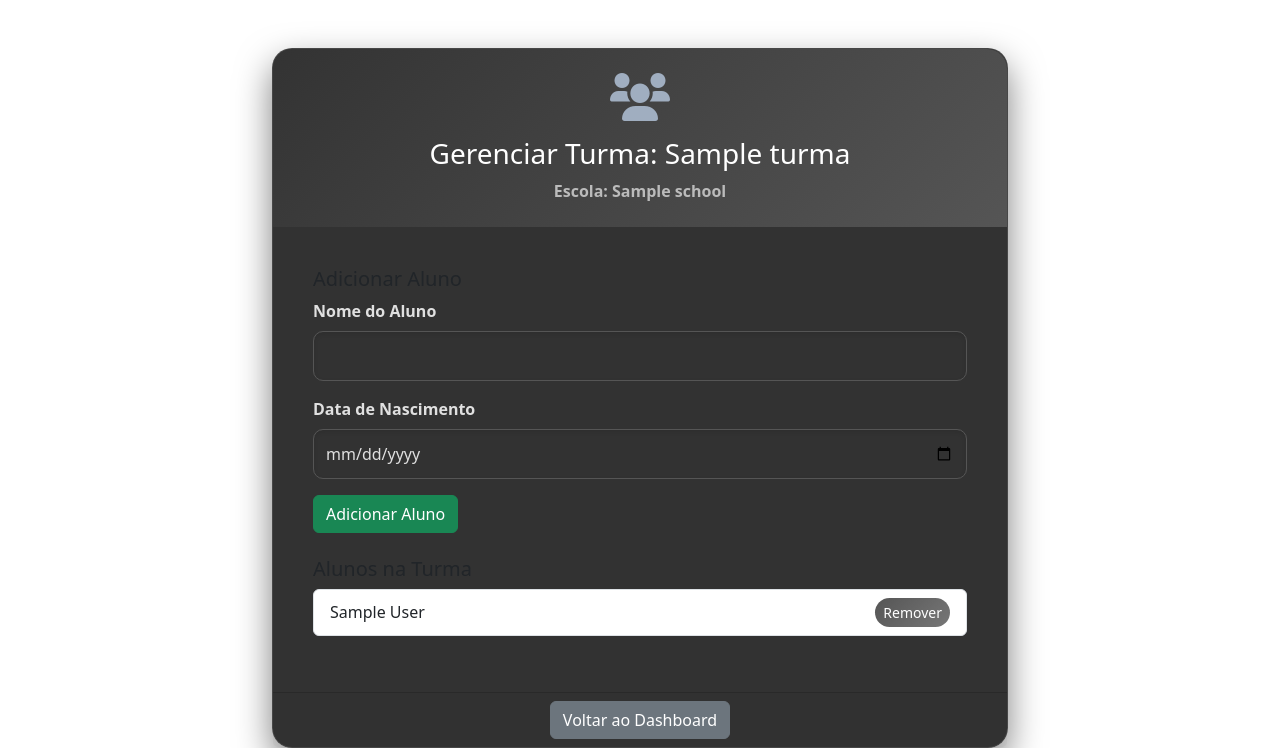
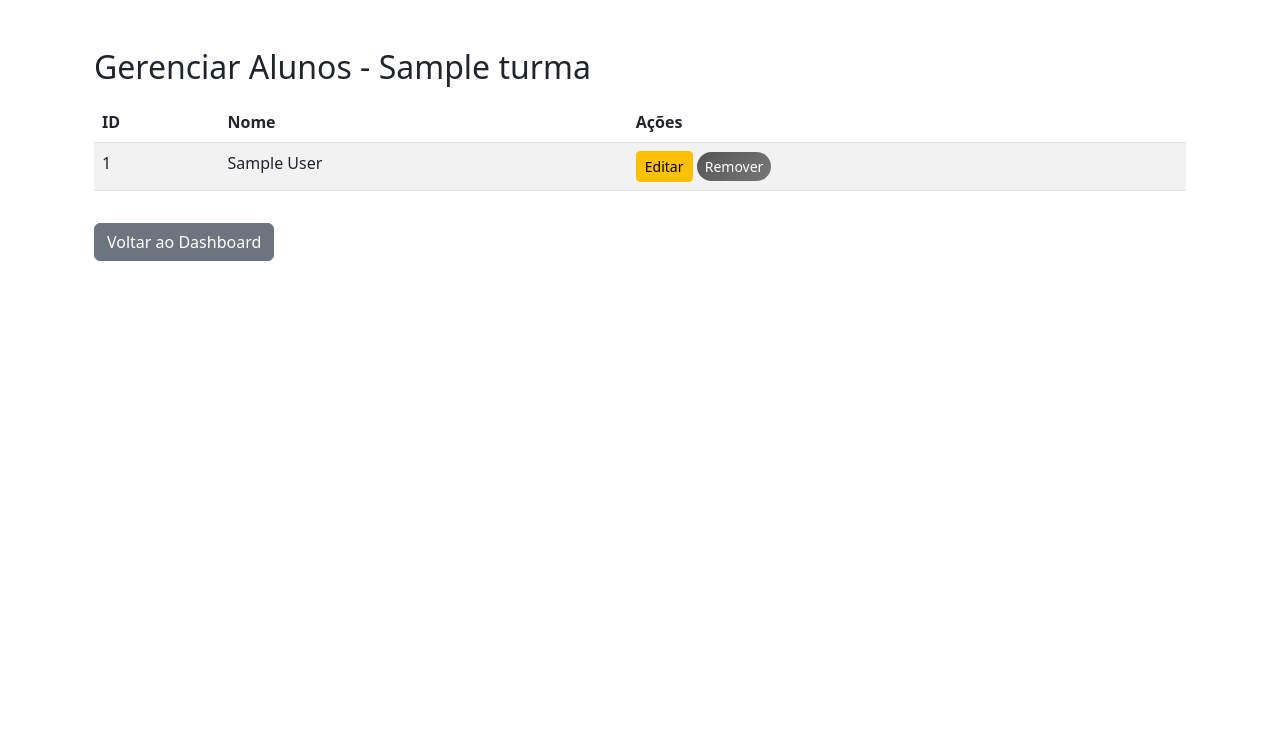
Before and after one commit to z12guilherme/BJGestaoEscolar, a Flask app: template templates/turma_manage.html in a window 1280 px wide. Shown: the part 57-805 px from the top of the page. After the commit the page ends 318 px from the top, so only its background shows below. Run offline with Flask 3, Linux system fonts and the light colour scheme; the template is opened without the code that fills it: values that come from a table or form of the project are taken from there, others are empty; tables that the repository leaves empty hold one stand-in row (values such as "Sample post").

```diff
--- a/app.py
+++ b/app.py
@@ -148,6 +148,14 @@ def dashboard():
         turmas = Turma.query.all()
     return render_template('dashboard.html', turmas=turmas, schools=schools)
 
+@app.route('/turma/<int:turma_id>/manage')
+@login_required
+@professor_or_super_required
+def manage_turma(turma_id):
+    turma = Turma.query.get_or_404(turma_id)
+    alunos = Student.query.filter_by(turma_id=turma.id).all()
+    return render_template('turma_manage.html', turma=turma, alunos=alunos)
+
 # ----------------- Rodar App -----------------
 if __name__ == '__main__':
     port = int(os.environ.get("PORT", 5000))
--- a/templates/turma_manage.html
+++ b/templates/turma_manage.html
@@ -1,57 +1,34 @@
 {% extends "base.html" %}
 
-{% block title %}Gerenciar Turma{% endblock %}
-
 {% block content %}
-<div class="row justify-content-center">
-    <div class="col-md-8">
-        <div class="card login-card">
-            <div class="card-header">
-                <div class="text-center mb-3">
-                    <i class="fas fa-users fa-3x" style="color: #a0aec0;"></i>
-                </div>
-                <h3 class="card-title text-center">Gerenciar Turma: {{ turma.name }}</h3>
-                <p class="text-center mb-0" style="color: #bbb;">Escola: {{ turma.school.name }}</p>
-            </div>
-            <div class="card-body">
-                <!-- Add Student Form -->
-                <h5>Adicionar Aluno</h5>
-                <form method="POST" class="mb-4">
-                    <input type="hidden" name="action" value="add_student">
-                    <div class="mb-3">
-                        <label for="name" class="form-label">Nome do Aluno</label>
-                        <input type="text" class="form-control" id="name" name="name" required>
-                    </div>
-                    <div class="mb-3">
-                        <label for="birth_date" class="form-label">Data de Nascimento</label>
-                        <input type="date" class="form-control" id="birth_date" name="birth_date">
-                    </div>
-                    <button type="submit" class="btn btn-success">Adicionar Aluno</button>
-                </form>
-
-                <!-- Students List -->
-                <h5>Alunos na Turma</h5>
-                {% if students %}
-                <ul class="list-group mb-3">
-                    {% for student in students %}
-                    <li class="list-group-item d-flex justify-content-between align-items-center">
-                        {{ student.name }}
-                        <form method="POST" style="display: inline;">
-                            <input type="hidden" name="action" value="remove_student">
-                            <input type="hidden" name="student_id" value="{{ student.id }}">
-                            <button type="submit" class="btn btn-danger btn-sm">Remover</button>
-                        </form>
-                    </li>
-                    {% endfor %}
-                </ul>
-                {% else %}
-                <p>Nenhum aluno nesta turma ainda.</p>
-                {% endif %}
-            </div>
-            <div class="card-footer text-center">
-                <a href="{{ url_for('dashboard') }}" class="btn btn-secondary">Voltar ao Dashboard</a>
-            </div>
-        </div>
-    </div>
+<div class="container mt-4">
+    <h2>Gerenciar Alunos - {{ turma.name }}</h2>
+    {% if alunos %}
+        <table class="table table-striped mt-3">
+            <thead>
+                <tr>
+                    <th>ID</th>
+                    <th>Nome</th>
+                    <th>Ações</th>
+                </tr>
+            </thead>
+            <tbody>
+                {% for aluno in alunos %}
+                <tr>
+                    <td>{{ aluno.id }}</td>
+                    <td>{{ aluno.name }}</td>
+                    <td>
+                        <!-- Aqui você pode adicionar botões para editar ou remover -->
+                        <a href="#" class="btn btn-sm btn-warning">Editar</a>
+                        <a href="#" class="btn btn-sm btn-danger">Remover</a>
+                    </td>
+                </tr>
+                {% endfor %}
+            </tbody>
+        </table>
+    {% else %}
+        <p>Nenhum aluno cadastrado nesta turma.</p>
+    {% endif %}
+    <a href="{{ url_for('dashboard') }}" class="btn btn-secondary mt-3">Voltar ao Dashboard</a>
 </div>
 {% endblock %}
```
